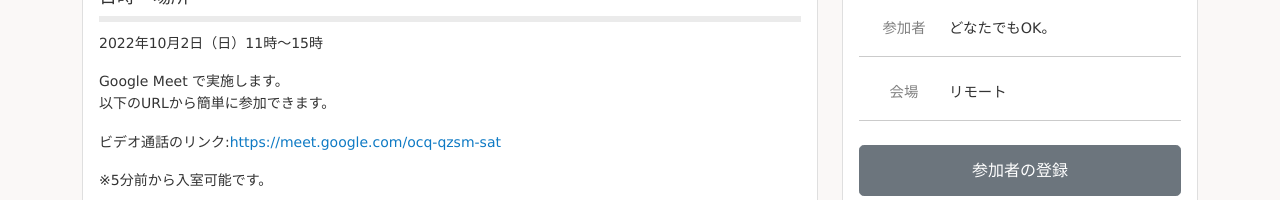
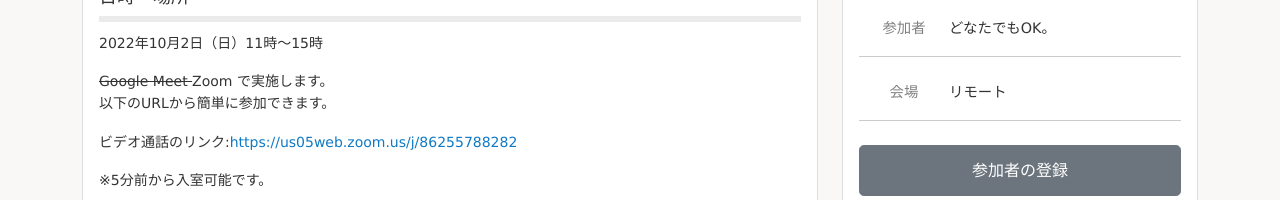
Before and after one commit to Nyamadamadamada/hackathon, a React (Vite) app: page / in a window 1280 px wide. Shown: the part 330-530 px from the top of the page. Built offline with nearby package versions, Linux system fonts and the light colour scheme; no server answers; the database is empty.

Commit message:
演習のヒント追加

```diff
--- a/src/App.css
+++ b/src/App.css
@@ -158,6 +158,9 @@
   font-size: 14px;
 }
 
+.linethrough {
+  text-decoration: line-through;
+}
 @keyframes fadeIn {
   0% {
     opacity: 0;
--- a/src/components/MainContents.tsx
+++ b/src/components/MainContents.tsx
@@ -23,18 +23,19 @@ const MainContents = ({ handleOpenModal }: Props) => {
           <h2 className="h2-ttl">日時・場所</h2>
           <p>2022年10月2日（日）11時〜15時</p>
           <p>
-            Google Meet で実施します。
+            <span className="linethrough">Google Meet </span>
+            <span>Zoom</span> で実施します。
             <br />
             以下のURLから簡単に参加できます。
           </p>
           <p>
             ビデオ通話のリンク:
             <a
-              href="https://meet.google.com/ocq-qzsm-sat"
+              href="https://us05web.zoom.us/j/86255788282"
               target="_blank"
               rel="noreferrer"
             >
-              https://meet.google.com/ocq-qzsm-sat
+              https://us05web.zoom.us/j/86255788282
             </a>
           </p>
           <p>※5分前から入室可能です。</p>
--- a/src/components/ScheduleContents.tsx
+++ b/src/components/ScheduleContents.tsx
@@ -13,7 +13,7 @@ const ScheduleContents = ({ handleOpenModal }: Props) => {
           className="event-info-link"
           target="_blank"
           rel="noreferrer"
-          href="https://calendar.google.com/event?action=TEMPLATE&amp;tmeid=NmtvY3V2NTA0MXNqYWluNHJvcDhyY2ZlM2ggeWFtYWRhbWFkYW1hZGEuc3R1ZHlAbQ&amp;tmsrc=yamadamadamada.study%40gmail.com"
+          href="https://calendar.google.com/event?action=TEMPLATE&amp;tmeid=NGFpaWlvdG1xYmRvNGJwaGNiNm5uM3JsMmcgeWFtYWRhbWFkYW1hZGEuc3R1ZHlAbQ&amp;tmsrc=yamadamadamada.study%40gmail.com"
         >
           <img src={calenderIcon} alt="icon" />
           Googleカレンダー
--- /dev/null
+++ b/src/components/UserListItem.tsx
@@ -0,0 +1,12 @@
+type Props = {
+  name: string;
+  comment: string;
+  filename: string;
+  tags: string[];
+};
+const UserListItem = (props: Props) => {
+  // 演習1-1-2 UserListにあるここから〜ここまでのReact要素を移す
+  return <></>;
+};
+
+export default UserListItem;
--- a/src/page/UserList.tsx
+++ b/src/page/UserList.tsx
@@ -1,18 +1,25 @@
-import { useState } from "react";
+import { useEffect, useState } from "react";
 import Modal from "../components/common/Modal";
 import tagIcon from "../assets/tag.svg";
 import UserForm from "../components/UserForm";
 import SearchUserForm from "../components/SearchUserForm";
 import CreateUserForm from "../components/CreateUserForm";
+import UserListItem from "../components/UserListItem";
 import { Link } from "react-router-dom";
 
 function UserList() {
+  // 演習1-1-1 usersのstateを作成
   const [userId, setUserId] = useState<string>("");
   const [isShow, setIsShow] = useState<boolean>(false);
   const handleOpenModal = (id: string) => {
     setUserId(id);
     setIsShow(true);
   };
+  // useEffectは初回読み込み時に通るHook
+  useEffect(() => {
+    // 演習1-1-1 Firebaseからデータを呼び出す
+    // 演習1-1-1 firestoreからのデータをusersへ格納
+  }, []);
 
   return (
     <div className="UserList">
@@ -26,6 +33,7 @@ function UserList() {
             <div className="col-12 col-xl-8">
               <div className="content-info">
                 <div className="content-info-item">
+                  {/* 演習1-1 */}
                   登録者人数の合計：１０人
                 </div>
                 <div className="content-sort">
@@ -40,12 +48,14 @@ function UserList() {
                 </div>
               </div>
               <div className="card mb-3">
+                {/* 演習1-1-2 ここから */}
                 <div className="row g-0">
                   <div className="col-md-4">
                     <img src="/img/dummy1.png" className="w-100" />
                   </div>
                   <div className="col-md-8">
                     <div className="card-body">
+                      {/* 演習1-1 */}
                       <h5 className="card-title">なまえ</h5>
                       <p className="card-text">
                         This is a wider card with supporting text below as a
@@ -58,6 +68,7 @@ function UserList() {
                           <li>
                             <img src={tagIcon} alt="icon" />
                           </li>
+                          {/* 演習1-1 */}
                           <li>フロント,</li>
                           <li>AI</li>
                         </ul>
@@ -66,9 +77,7 @@ function UserList() {
                         <button
                           type="button"
                           className="btn btn-primary fw-bold fs-6 me-2"
-                          onClick={() =>
-                            handleOpenModal("IzjbQMxfs6rKo5kSsoir")
-                          }
+                          onClick={() => handleOpenModal("<user.idをいれてね>")}
                         >
                           編集
                         </button>
@@ -82,6 +91,7 @@ function UserList() {
                     </div>
                   </div>
                 </div>
+                {/* 演習1-1-2 ここまでがUserListItemへ移せる */}
                 <div className="row g-0">
                   <div className="col-md-4">
                     <img src="/img/dummy2.png" className="w-100" />
@@ -104,9 +114,7 @@ function UserList() {
                         <button
                           type="button"
                           className="btn btn-primary fw-bold fs-6 me-2"
-                          onClick={() =>
-                            handleOpenModal("IzjbQMxfs6rKo5kSsoir")
-                          }
+                          onClick={() => handleOpenModal("<user.idをいれてね>")}
                         >
                           編集
                         </button>
```
